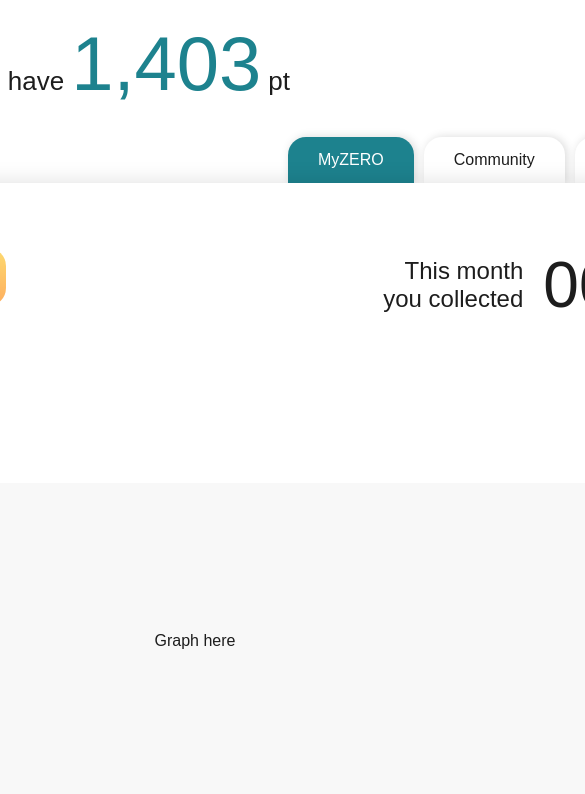
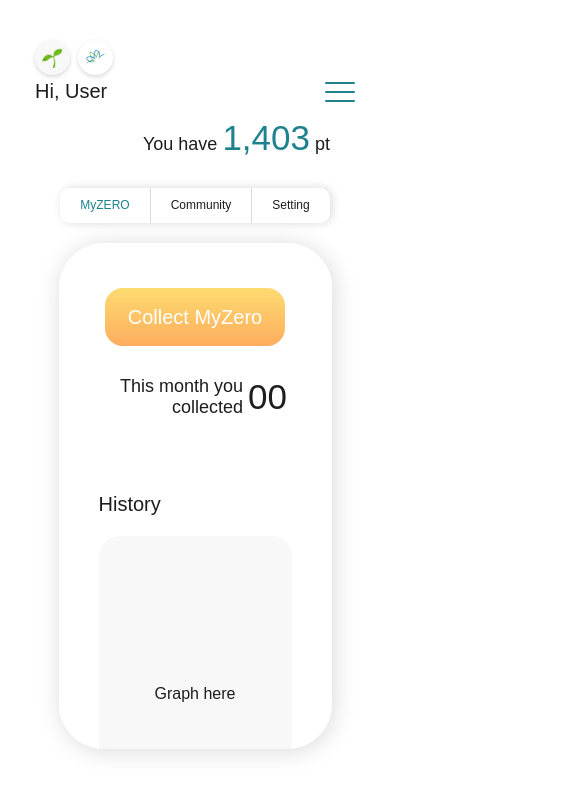
Before and after one commit to Hyerin22/MyZERO, a React (Create React App) app in the folder react-front-end/: page /MyZero in a window 390 px wide. Shown: the top 794 px of the page, 585 px wide, since content can reach past the window. Built offline with nearby package versions, Linux system fonts and the light colour scheme.

Commit message:
Home-MyZERO tab responsive

```diff
--- a/react-front-end/src/components/DisplayPointTxt.js
+++ b/react-front-end/src/components/DisplayPointTxt.js
@@ -33,6 +33,7 @@ export default function DisplayPointTxt(props) {
           fontFamily: "DIN Alternate, sans-serif",
           margin: pointMargin,
         }}
+        className="pointTxt"
       >
         {point}
       </p>
--- a/react-front-end/src/components/TabGroup.js
+++ b/react-front-end/src/components/TabGroup.js
@@ -14,8 +14,10 @@ export default function TabGroup({
   setActiveTab,
   padding = "14px 30px",
   boxPadding = "65px 70px",
-  boxWidth = "1059px",
-  boxHeight = "720px",
+  // boxWidth = "1059px",
+  // boxWidth = "100%",
+  boxWidth = "70vw",
+  boxHeight = "65vh",
   boxBgColor = "white",
   tabMarginR = "40px",
 }) {
--- a/react-front-end/src/pages/Home.js
+++ b/react-front-end/src/pages/Home.js
@@ -15,6 +15,7 @@ import Sidebar from "../components/Sidebar";
 import CommTabCities from "../components/CommTabCities";
 import HomeMyZERO from "./HomeMyZERO";
 import SettingTab from "../components/SettingTab";
+import HamburgerNav from "../components/HamburgerNav";
 
 // images
 // import ratingSecond from "../img/rating-second.png";
@@ -31,23 +32,18 @@ export default function Home() {
     Setting: SettingTab,
   };
 
+  // for Hamburger menu
+  const [isOpen, setIsOpen] = useState(false);
+  const toggleMenu = () => {
+    setIsOpen(!isOpen);
+  };
+
   return (
     <div className="home-container">
       {/* Sidebar */}
       <Sidebar />
-      {/* <div className="sidebar">
-        <div className="sidebar-top">
-          <RatingProfile ratingImage={ratingSecond} />
-          <Profile symbol={vancSymbol} />
-        </div>
-        <div className="nav">
-          <Nav />
-        </div>
-        <div className="footer">
-          <Footer />
-        </div>
-      </div> */}
       {/* Right side main content */}
+      <HamburgerNav isOpen={isOpen} onClick={toggleMenu} />
       <div className="home-main">
         <div className="home-top">
           <DisplayPointTxt
--- a/react-front-end/src/pages/HowTo.js
+++ b/react-front-end/src/pages/HowTo.js
@@ -9,11 +9,11 @@ import Profile from "../components/Profile";
 import Footer from "../components/Footer";
 import DisplayPointTxt from "../components/DisplayPointTxt";
 import Sidebar from "../components/Sidebar";
+import HamburgerNav from "../components/HamburgerNav";
 
 // images
 import ratingSecond from "../img/rating-second.png";
 import vancSymbol from "../img/vancouver-symbol.jpeg";
-import HamburgerNav from "../components/HamburgerNav";
 
 export default function HowTo() {
   // for Hamburger menu
--- a/react-front-end/src/styles/Home.scss
+++ b/react-front-end/src/styles/Home.scss
@@ -18,13 +18,13 @@
     flex-direction: column;
     justify-content: center;
     flex: 4;
-    padding: 0 100px;
+    // padding: 0 100px;
 
     .home-top {
       display: flex;
       justify-content: flex-end;
-      margin-top: 20px;
       margin-bottom: 10px;
+      margin-right: 100px;
     }
 
     .home-content {
@@ -37,3 +37,31 @@
     }
   }
 }
+
+@media only screen and (max-width: 600px) {
+  .home-container {
+    .home-main {
+      .home-top {
+        margin-right: 0;
+      }
+      .home-content {
+        .tabs-container {
+          display: flex;
+          flex-direction: column;
+          align-items: center;
+        }
+      }
+    }
+  }
+}
+
+@media only screen and (max-width: 800px) {
+  .home-container {
+    display: flex;
+    flex-direction: column;
+
+    .home-main {
+      padding: 0 60px;
+    }
+  }
+}
--- a/react-front-end/src/styles/HomeMyZERO.scss
+++ b/react-front-end/src/styles/HomeMyZERO.scss
@@ -13,12 +13,13 @@
   }
 
   .myZero-mid {
-    margin-top: 60px;
+    margin-top: 45px;
     display: flex;
     flex-direction: column;
 
     .heading {
       font-size: 32px;
+      margin-top: 0;
     }
 
     .graph-cont {
@@ -26,7 +27,8 @@
       justify-content: center;
       align-items: center;
       margin: 0 auto;
-      width: 850px;
+      // width: 850px;
+      width: 100%;
       height: 315px; // should be changed to auto after getting data
       background-color: $secondBgColor;
       border-radius: 20px;
@@ -36,7 +38,8 @@
       justify-content: center;
       align-items: center;
       margin: 0 auto;
-      width: 850px;
+      // width: 850px;
+      width: 100%;
       height: 115px; // should be changed to auto after getting data
       background-color: $secondBgColor;
       border-radius: 20px;
@@ -71,3 +74,44 @@
     }
   }
 }
+
+@media only screen and (max-width: 600px) {
+  .myZero-cont {
+    .myZero-mid {
+      .heading {
+        font-size: 20px;
+      }
+    }
+  }
+}
+
+@media only screen and (max-width: 600px) {
+  .myZero-cont {
+    .myZero-top {
+      flex-direction: column;
+    }
+  }
+}
+
+@media only screen and (min-width: 601px) and (max-width: 768px) {
+  .myZero-cont {
+    .myZero-mid {
+      .heading {
+        font-size: 25px;
+      }
+    }
+  }
+}
+
+@media only screen and (max-width: 800px) {
+  .myZero-cont {
+    .myZero-top {
+      // flex-direction: column;
+      align-items: center;
+
+      div {
+        margin-bottom: 30px;
+      }
+    }
+  }
+}
--- a/react-front-end/src/styles/HowTo.scss
+++ b/react-front-end/src/styles/HowTo.scss
@@ -60,7 +60,7 @@
   }
 }
 
-@media only screen and (max-width: 600px) {
+@media only screen and (max-width: 800px) {
   .home-container {
     display: flex;
     flex-direction: column;
@@ -70,7 +70,10 @@
 
       .howto-content {
         width: 85%;
+        height: 60vh;
         padding: 40px 40px;
+        margin-top: 20px;
+
         .howto-title {
           font-size: 25px;
         }
--- a/react-front-end/src/styles/components/Button.scss
+++ b/react-front-end/src/styles/components/Button.scss
@@ -9,7 +9,14 @@
 @media only screen and (max-width: 600px) {
   .button-cont {
     button {
-      width: 270px !important;
+      width: 180px !important;
+    }
+  }
+}
+
+@media only screen and (max-width: 800px) {
+  .button-cont {
+    button {
       font-size: 20px !important;
     }
   }
--- a/react-front-end/src/styles/components/DisplayPointTxt.scss
+++ b/react-front-end/src/styles/components/DisplayPointTxt.scss
@@ -13,3 +13,16 @@
     width: 160px;
   }
 }
+
+@media only screen and (max-width: 800px) {
+  .point-container {
+    p {
+      font-size: 18px !important;
+    }
+
+    .pointTxt {
+      font-size: 35px !important;
+      margin: 0 5px !important;
+    }
+  }
+}
--- a/react-front-end/src/styles/components/HamburgerNav.scss
+++ b/react-front-end/src/styles/components/HamburgerNav.scss
@@ -1,7 +1,7 @@
 @import "../variables/Variables.scss";
 
 .hamNav-cont {
-  padding: 40px 35px;
+  padding: 40px 35px 15px 35px;
   .ham-first {
     display: flex;
 
@@ -13,6 +13,7 @@
       display: flex;
       justify-content: center;
       align-items: center;
+      margin-bottom: 5px;
 
       img {
         width: 60%;
@@ -120,8 +121,13 @@
   }
 }
 
-@media only screen and (min-width: 601px) {
+@media only screen and (min-width: 800px) {
   .hamNav-cont {
     display: none;
   }
 }
+@media only screen and (min-width: 601px) and (max-width: 768px) {
+  .hamNav-cont {
+    padding: 25px 35px 15px 35px;
+  }
+}
--- a/react-front-end/src/styles/components/Sidebar.scss
+++ b/react-front-end/src/styles/components/Sidebar.scss
@@ -19,7 +19,7 @@
     justify-content: flex-end;
   }
 }
-@media only screen and (max-width: 600px) {
+@media only screen and (max-width: 800px) {
   .sidebar {
     display: none;
   }
--- a/react-front-end/src/styles/components/TabGroup.scss
+++ b/react-front-end/src/styles/components/TabGroup.scss
@@ -30,3 +30,48 @@
   overflow: auto;
   margin: 0 auto;
 }
+
+@media only screen and (max-width: 600px) {
+  .tab-container {
+    width: auto;
+    height: 35px;
+    box-shadow: 2px 0px 10px 0px rgba(0, 0, 0, 0.15);
+    border-radius: 10px;
+    margin-right: 0px !important;
+    margin-bottom: 20px;
+
+    .tab {
+      font-size: 12px !important;
+      padding: 10px 20px !important;
+      margin-left: 5px !important;
+      border-radius: 0;
+      background-color: transparent;
+      border: none;
+      box-shadow: none;
+      margin: 0 !important;
+      &:nth-child(2) {
+        border-left: 1px solid rgba(0, 0, 0, 0.15);
+        border-right: 1px solid rgba(0, 0, 0, 0.15);
+      }
+
+      &.active {
+        background-color: transparent;
+        color: $mainColor;
+      }
+    }
+  }
+}
+
+@media only screen and (max-width: 800px) {
+  // .tab-container {
+  //   .tab {
+  //     font-size: 13px !important;
+  //     padding: 10px 20px !important;
+  //   }
+  // }
+
+  .content-box {
+    padding: 45px 40px !important;
+    height: 60vh !important;
+  }
+}
```
